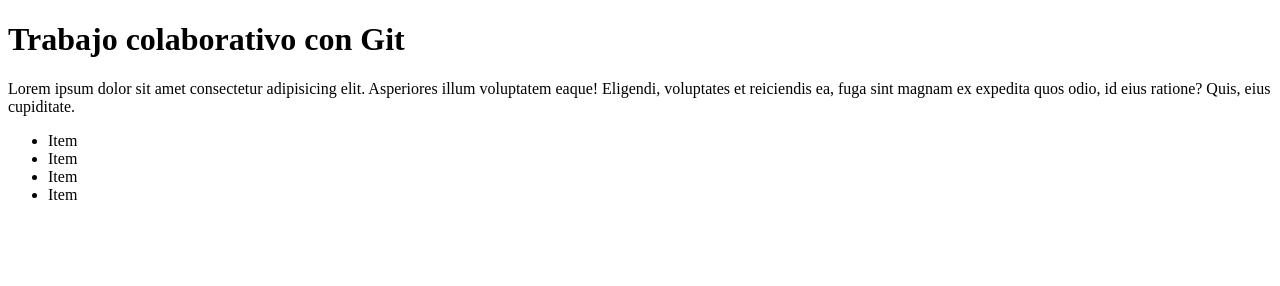
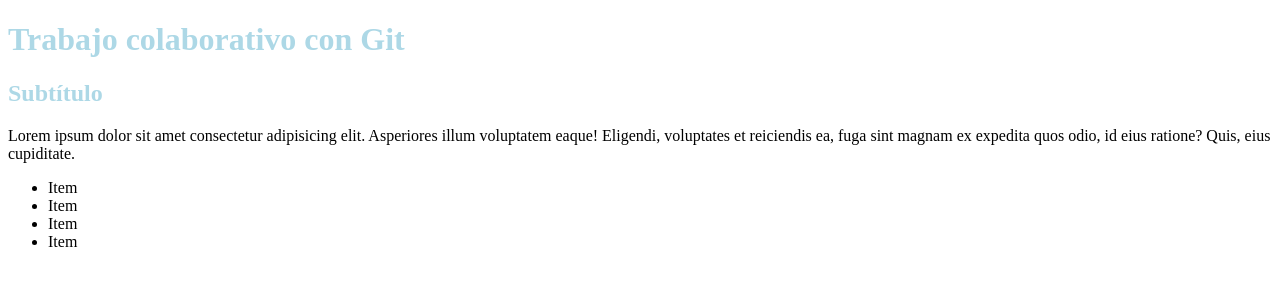
Before and after one commit to AnitaMartinez/trabajo-colaborativo-git, a plain HTML site: page index.html in a window 1280 px wide. Drawn offline with Linux system fonts and the light colour scheme.

Commit message:
Improve header

```diff
--- a/css/styles.css
+++ b/css/styles.css
@@ -0,0 +1,3 @@
+.title-header {
+  color: lightblue;
+}
--- a/index.html
+++ b/index.html
@@ -7,8 +7,9 @@
     <link rel="stylesheet" href="./css/styles.css" />
   </head>
   <body>
-    <header>
+    <header class="title-header">
       <h1>Trabajo colaborativo con Git</h1>
+      <h2>Subtítulo</h2>
     </header>
     <main>
       <section>
```
